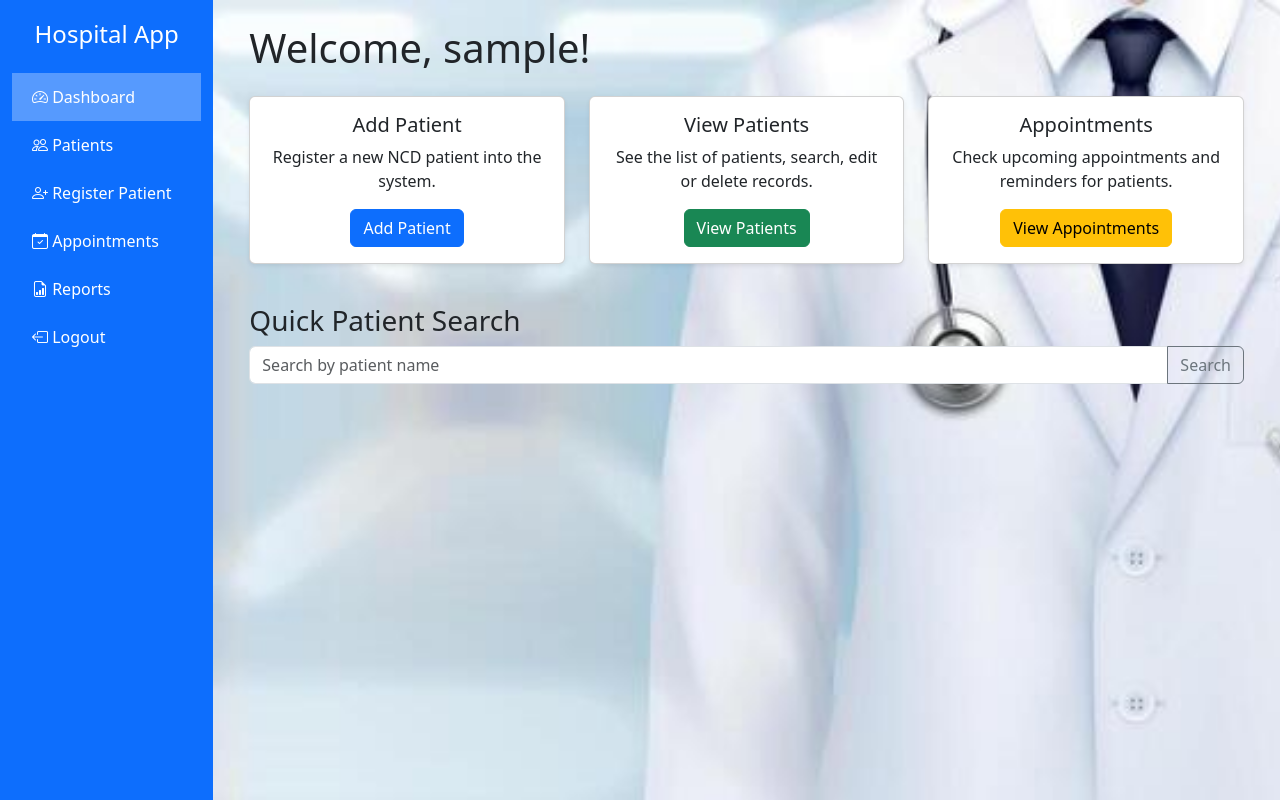
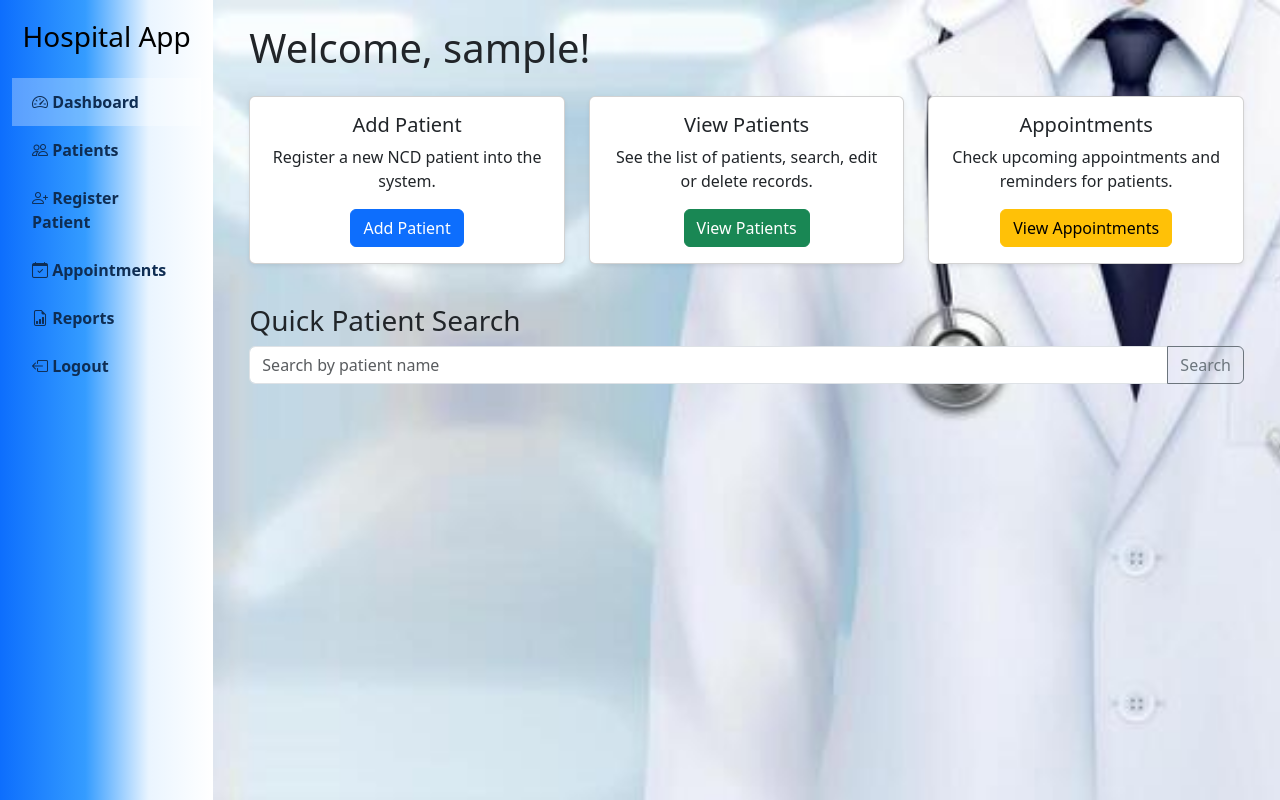
Before and after one commit to michaelouma/NCD-Booking-Appointment, a Flask app: page /dashboard in a window 1280 px wide. Run offline with Flask 3, Linux system fonts and the light colour scheme; the visitor is signed in with stand-in values (Sample User, id 1).

Commit message:
improving the sidebar navigator

```diff
--- a/templates/base.html
+++ b/templates/base.html
@@ -15,11 +15,22 @@
         }
         .sidebar {
             height: 100vh;
-            background-color: #0d6efd;
             padding-top: 20px;
+
+            /* Removes the border/line */
+            border-right: none;
+
+            background: linear-gradient(
+             to right,
+            #0d6efd 0%,              /* left = strong blue */
+            #349cff 40%,             /* mid = soft blue */
+            rgba(52, 156, 255, 0.1) 70%,  /* fade softer */
+            rgba(0, 0, 0, 0) 100%     /* fully transparent at the right end */
+            );
         }
         .sidebar a {
-            color: white;
+            color: #0f2d53;          /* pure black */
+            font-weight: bold;       /* makes text bold */
             padding: 12px 20px;
             display: block;
             font-size: 16px;
@@ -51,7 +62,7 @@
         <!-- SIDEBAR -->
         <div class="col-md-2 sidebar">
 
-            <h4 class="text-white text-center mb-4">Hospital App</h4>
+            <h3 class="text-black text-center mb-4">Hospital App</h3>
 
             <a href="{{ url_for('main.dashboard') }}" class="{% if active_page=='dashboard' %}active{% endif %}">
                 <i class="bi bi-speedometer2"></i> Dashboard
```
